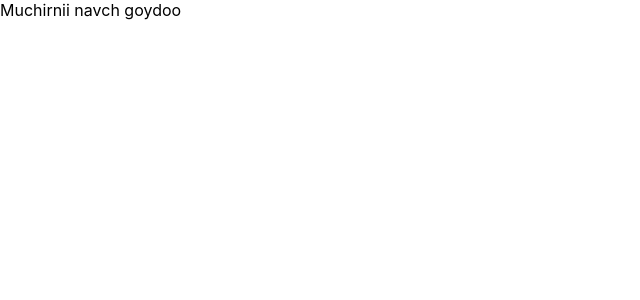
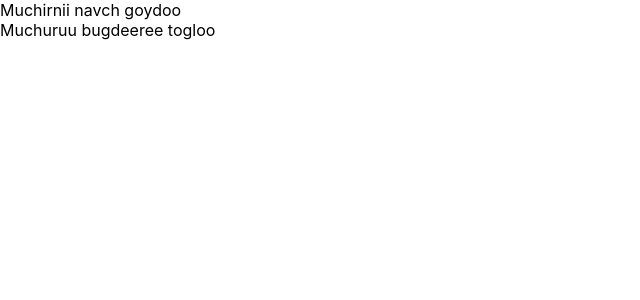
Before and after one commit to badishd-icodice-edu/git-demo, a React (Create React App) app: page / in a window 1280 px wide. Shown: the top 300 px of the page, without its empty margins (0-640 px from the left). Built offline with nearby package versions, Linux system fonts and the light colour scheme.

Commit message:
2r heseg muchir

```diff
--- a/src/App.js
+++ b/src/App.js
@@ -1,8 +1,13 @@
 import './App.css';
 
 function App() {
-  return (
-    <div>Muchirnii navch goydoo</div>
+  return (<>
+  <div>Muchirnii navch goydoo</div>
+  <div>Muchuruu bugdeeree togloo</div>
+
+  </>
+
+
   );
 }
 
```
